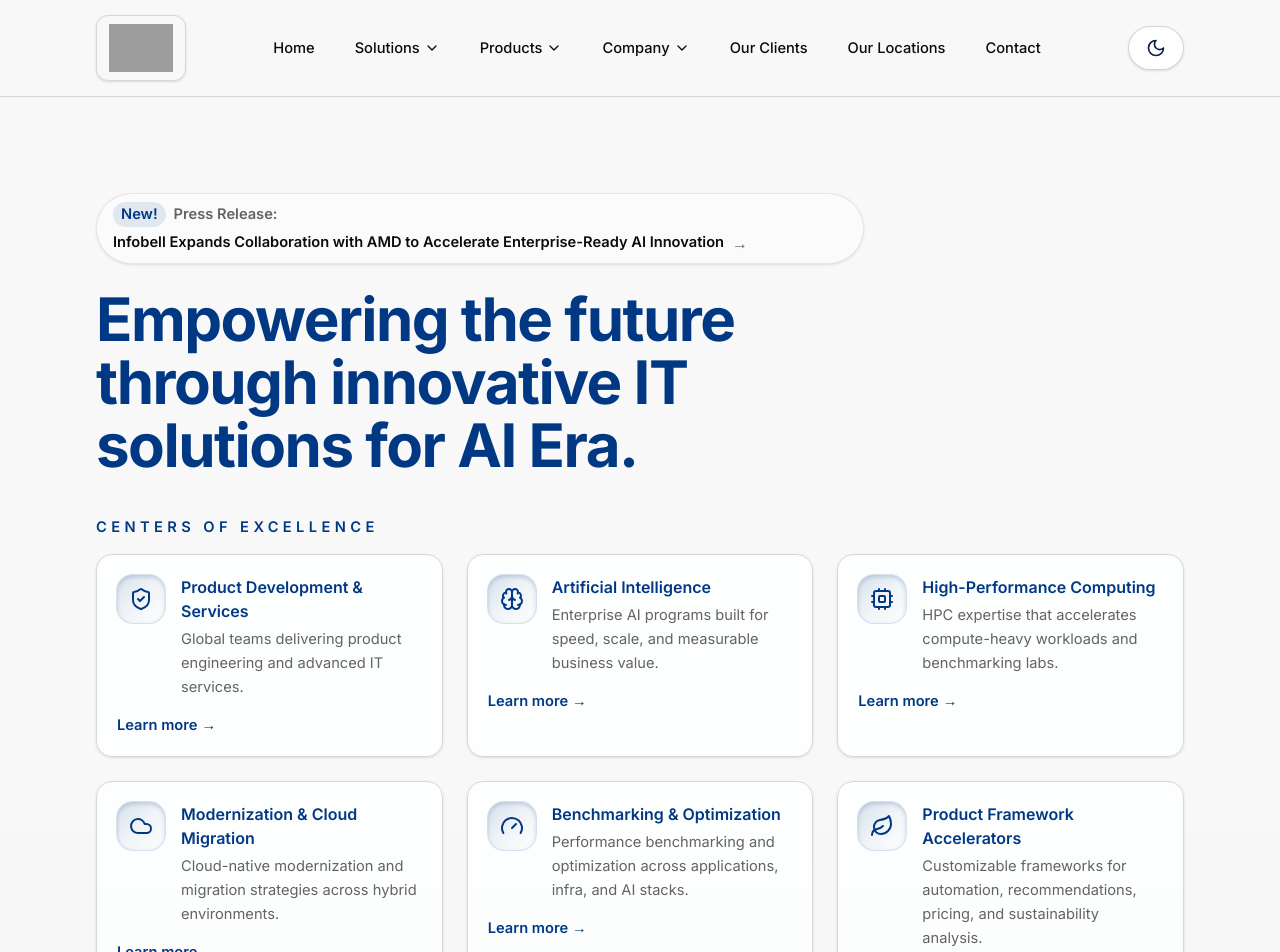
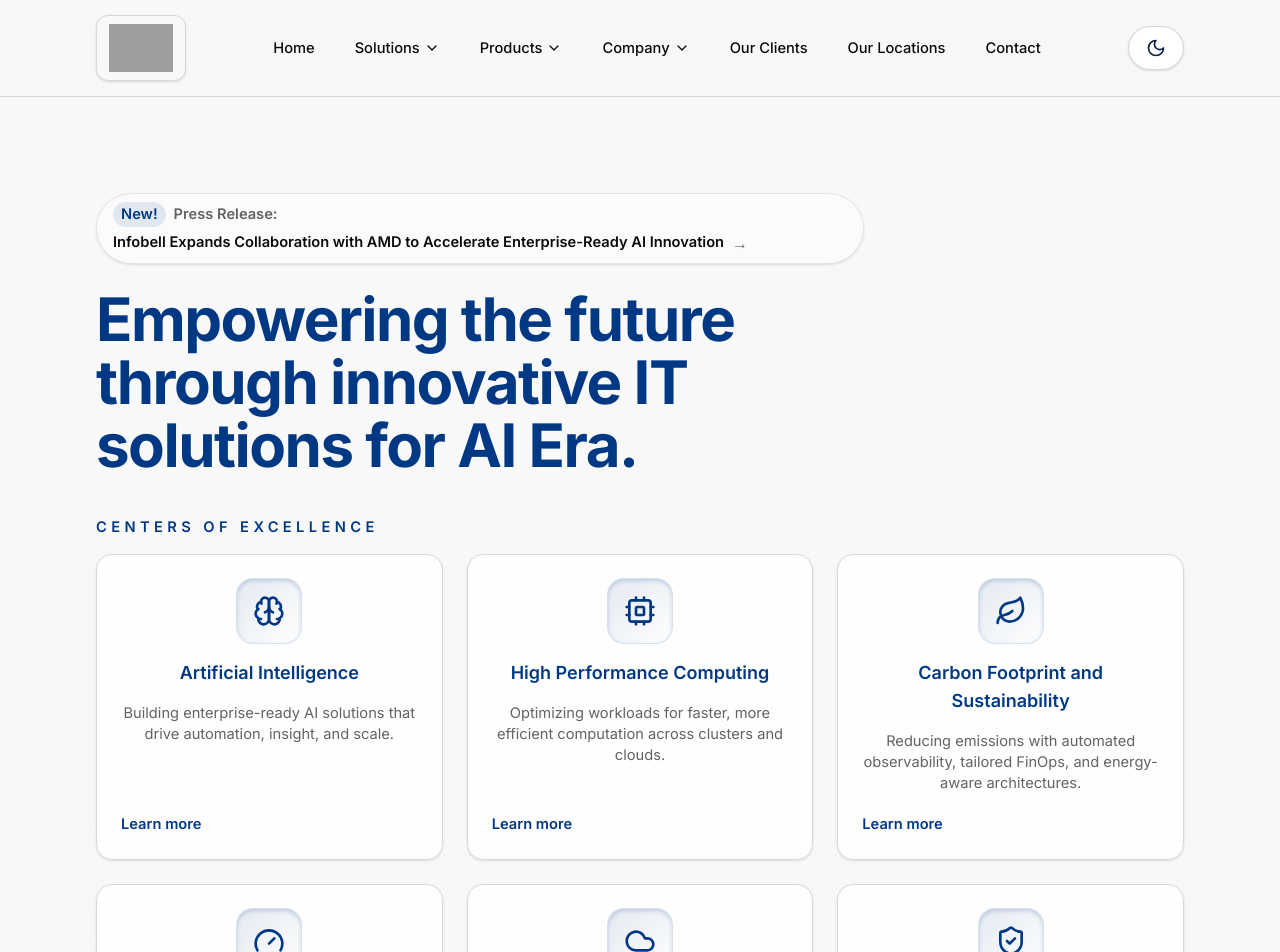
Before and after one commit to enzo-prism/infobell-it-2, a Next.js app: page / in a window 1280 px wide. Shown: the top 952 px of the page. Built offline with nearby package versions, Linux system fonts and the light colour scheme; grey boxes are pictures that could not be loaded.

Commit message:
feat: align hero excellence with core expertise

```diff
--- a/components/core-expertise-carousel.tsx
+++ b/components/core-expertise-carousel.tsx
@@ -1,20 +1,10 @@
 "use client"
 
-import Link from "next/link"
 import { useRef } from "react"
-import { Brain, Cloud, Cpu, Gauge, Leaf, ShieldCheck, ChevronLeft, ChevronRight } from "lucide-react"
-import type { LucideIcon } from "lucide-react"
+import { ChevronLeft, ChevronRight } from "lucide-react"
 import { CORE_EXPERTISE } from "@/lib/content/home"
+import { ExpertiseSlideCard } from "@/components/expertise-slide-card"
 import { Button } from "@/components/ui/button"
-
-const expertiseIconMap: Record<(typeof CORE_EXPERTISE)[number]["icon"], LucideIcon> = {
-  brain: Brain,
-  cpu: Cpu,
-  leaf: Leaf,
-  gauge: Gauge,
-  cloud: Cloud,
-  shield: ShieldCheck,
-}
 
 export function CoreExpertiseCarousel() {
   const scrollContainerRef = useRef<HTMLDivElement | null>(null)
@@ -56,41 +46,13 @@ export function CoreExpertiseCarousel() {
         className="flex gap-4 overflow-x-auto scroll-smooth px-1 pb-8 pt-2 snap-x snap-mandatory"
       >
         {CORE_EXPERTISE.map((item) => {
-          const Icon = expertiseIconMap[item.icon]
-          const points = item.description
-            .split(";")
-            .map((point) => point.trim())
-            .filter(Boolean)
-            .map((point) => {
-              const normalized = point.replace(/\.+$/, "")
-              return normalized.charAt(0).toUpperCase() + normalized.slice(1)
-            })
           return (
-            <Link
+            <ExpertiseSlideCard
               key={item.title}
-              href={item.href}
-              aria-label={`${item.title} capability`}
-              className="card-glow hover-tilt group flex min-w-[280px] max-w-[320px] snap-start flex-col justify-between rounded-2xl border border-border bg-card/80 p-6 shadow-sm transition duration-200 hover:border-transparent hover:bg-card hover:shadow-[inset_0_0_0_2px_rgba(14,165,233,0.6)] focus-visible:outline-none focus-visible:ring-2 focus-visible:ring-primary/40 focus-visible:ring-offset-2 focus-visible:ring-offset-background sm:min-w-[320px]"
-            >
-              <div className="flex flex-col gap-4 text-center">
-                <div className="mx-auto flex h-16 w-16 items-center justify-center rounded-2xl bg-gradient-to-br from-primary/10 via-primary/5 to-transparent text-primary shadow-inner shadow-primary/20 ring-1 ring-primary/15 transition-transform duration-300 group-hover:-translate-y-1 group-hover:rotate-3">
-                  <Icon className="h-8 w-8" aria-hidden="true" />
-                </div>
-                <h3 className="text-lg font-semibold text-heading">{item.title}</h3>
-                <p className="text-sm text-muted-foreground">{item.summary}</p>
-                <ul className="space-y-3 text-left text-sm leading-6 text-muted-foreground">
-                  {points.slice(0, 4).map((point) => (
-                    <li key={point} className="flex gap-3 rounded-xl border border-border/40 bg-card/60 p-3 text-left shadow-sm">
-                      <span className="mt-1.5 h-2 w-2 flex-none rounded-full bg-primary" />
-                      <span className="text-muted-foreground">{point}</span>
-                    </li>
-                  ))}
-                </ul>
-              </div>
-              <span className="mt-5 text-sm font-semibold text-primary underline-offset-4 group-hover:underline">
-                Learn more
-              </span>
-            </Link>
+              item={item}
+              variant="detailed"
+              className="min-w-[280px] max-w-[320px] snap-start sm:min-w-[320px]"
+            />
           )
         })}
       </div>
--- /dev/null
+++ b/components/expertise-slide-card.tsx
@@ -0,0 +1,77 @@
+"use client"
+
+import Link from "next/link"
+import { Brain, Cloud, Cpu, Gauge, Leaf, ShieldCheck } from "lucide-react"
+import type { LucideIcon } from "lucide-react"
+import type { ExpertiseIcon } from "@/lib/content/capabilities"
+import type { ExpertiseItem } from "@/lib/content/home"
+import { cn } from "@/lib/utils"
+
+const iconMap: Record<ExpertiseIcon, LucideIcon> = {
+  brain: Brain,
+  cpu: Cpu,
+  leaf: Leaf,
+  gauge: Gauge,
+  cloud: Cloud,
+  shield: ShieldCheck,
+}
+
+export type ExpertiseSlideCardProps = {
+  item: ExpertiseItem
+  variant?: "compact" | "detailed"
+  className?: string
+  ariaLabel?: string
+}
+
+function getHighlights(description: string) {
+  return description
+    .split(";")
+    .map((point) => point.trim())
+    .filter(Boolean)
+    .map((point) => {
+      const normalized = point.replace(/\.+$/, "")
+      return normalized.charAt(0).toUpperCase() + normalized.slice(1)
+    })
+}
+
+export function ExpertiseSlideCard({
+  item,
+  variant = "detailed",
+  className,
+  ariaLabel,
+}: ExpertiseSlideCardProps) {
+  const Icon = iconMap[item.icon]
+  const points = variant === "detailed" ? getHighlights(item.description).slice(0, 4) : []
+
+  return (
+    <Link
+      href={item.href}
+      aria-label={ariaLabel ?? `${item.title} capability`}
+      className={cn(
+        "card-glow hover-tilt group flex flex-col justify-between rounded-2xl border border-border bg-card/80 p-6 shadow-sm transition duration-200 hover:border-transparent hover:bg-card hover:shadow-[inset_0_0_0_2px_rgba(14,165,233,0.6)] focus-visible:outline-none focus-visible:ring-2 focus-visible:ring-primary/40 focus-visible:ring-offset-2 focus-visible:ring-offset-background",
+        className
+      )}
+    >
+      <div className="flex flex-col gap-4 text-center">
+        <div className="mx-auto flex h-16 w-16 items-center justify-center rounded-2xl bg-gradient-to-br from-primary/10 via-primary/5 to-transparent text-primary shadow-inner shadow-primary/20 ring-1 ring-primary/15 transition-transform duration-300 group-hover:-translate-y-1 group-hover:rotate-3">
+          <Icon className="h-8 w-8" aria-hidden="true" />
+        </div>
+        <h3 className="text-lg font-semibold text-heading">{item.title}</h3>
+        <p className="text-sm text-muted-foreground">{item.summary}</p>
+        {variant === "detailed" ? (
+          <ul className="space-y-3 text-left text-sm leading-6 text-muted-foreground">
+            {points.map((point) => (
+              <li key={point} className="flex gap-3 rounded-xl border border-border/40 bg-card/60 p-3 shadow-sm">
+                <span className="mt-1.5 h-2 w-2 flex-none rounded-full bg-primary" />
+                <span className="text-muted-foreground">{point}</span>
+              </li>
+            ))}
+          </ul>
+        ) : null}
+      </div>
+      <span className="mt-5 text-sm font-semibold text-primary underline-offset-4 group-hover:underline">
+        Learn more
+      </span>
+    </Link>
+  )
+}
--- a/components/hero-pillars-slider.tsx
+++ b/components/hero-pillars-slider.tsx
@@ -1,30 +1,10 @@
 "use client"
 
-import Link from "next/link"
 import { useRef } from "react"
-import {
-  Brain,
-  ChevronLeft,
-  ChevronRight,
-  Cloud,
-  Cpu,
-  Gauge,
-  Leaf,
-  ShieldCheck,
-} from "lucide-react"
-import type { LucideIcon } from "lucide-react"
-import type { ExpertiseIcon } from "@/lib/content/capabilities"
-import { HERO_PILLARS } from "@/lib/content/home"
+import { ChevronLeft, ChevronRight } from "lucide-react"
+import { CORE_EXPERTISE } from "@/lib/content/home"
+import { ExpertiseSlideCard } from "@/components/expertise-slide-card"
 import { Button } from "@/components/ui/button"
-
-const iconMap: Record<ExpertiseIcon, LucideIcon> = {
-  brain: Brain,
-  cpu: Cpu,
-  leaf: Leaf,
-  gauge: Gauge,
-  cloud: Cloud,
-  shield: ShieldCheck,
-}
 
 export function HeroPillarsSlider() {
   const scrollContainerRef = useRef<HTMLDivElement | null>(null)
@@ -38,9 +18,6 @@ export function HeroPillarsSlider() {
       behavior: "smooth",
     })
   }
-
-  const baseCardClassName =
-    "card-glow group flex flex-col rounded-2xl border border-border bg-card/70 p-5 shadow-sm transition hover:-translate-y-1 hover:border-sky-300/70 hover:shadow-2xl focus-visible:outline-none focus-visible:ring-2 focus-visible:ring-primary/40 focus-visible:ring-offset-2 focus-visible:ring-offset-background"
 
   return (
     <div className="mt-8 sm:mt-10">
@@ -74,59 +51,27 @@ export function HeroPillarsSlider() {
         aria-label="Infobell centers of excellence"
         className="flex gap-4 overflow-x-auto scroll-smooth px-1 pb-8 pt-2 snap-x snap-mandatory lg:hidden"
       >
-        {HERO_PILLARS.map((pillar) => {
-          const Icon = iconMap[pillar.icon]
-          return (
-            <Link
-              key={pillar.title}
-              href={pillar.href}
-              aria-label={`Explore ${pillar.title}`}
-              className={`${baseCardClassName} min-w-[260px] max-w-[320px] snap-start`}
-            >
-              <div className="flex items-start gap-4">
-                <span className="flex h-12 w-12 flex-none items-center justify-center rounded-2xl bg-gradient-to-br from-primary/15 via-primary/5 to-transparent text-primary shadow-inner shadow-primary/20 ring-1 ring-primary/15 transition-transform duration-300 group-hover:-translate-y-0.5 group-hover:rotate-2">
-                  <Icon className="h-6 w-6" aria-hidden="true" />
-                </span>
-                <div className="min-w-0">
-                  <h3 className="text-base font-semibold text-heading">{pillar.title}</h3>
-                  <p className="mt-1 text-sm leading-6 text-muted-foreground">{pillar.summary}</p>
-                </div>
-              </div>
-              <span className="mt-4 inline-flex w-fit items-center gap-1 text-sm font-semibold text-primary transition-all duration-300 group-hover:translate-x-1">
-                <span className="underline-offset-4 group-hover:underline">Learn more</span>
-                <span aria-hidden="true">&rarr;</span>
-              </span>
-            </Link>
-          )
-        })}
+        {CORE_EXPERTISE.map((item) => (
+          <ExpertiseSlideCard
+            key={item.title}
+            item={item}
+            variant="compact"
+            ariaLabel={`Explore ${item.title}`}
+            className="min-w-[280px] max-w-[320px] snap-start sm:min-w-[320px]"
+          />
+        ))}
       </div>
 
       <div className="hidden grid-cols-3 gap-4 lg:grid xl:gap-6">
-        {HERO_PILLARS.map((pillar) => {
-          const Icon = iconMap[pillar.icon]
-          return (
-            <Link
-              key={pillar.title}
-              href={pillar.href}
-              aria-label={`Explore ${pillar.title}`}
-              className={`${baseCardClassName} h-full`}
-            >
-              <div className="flex items-start gap-4">
-                <span className="flex h-12 w-12 flex-none items-center justify-center rounded-2xl bg-gradient-to-br from-primary/15 via-primary/5 to-transparent text-primary shadow-inner shadow-primary/20 ring-1 ring-primary/15 transition-transform duration-300 group-hover:-translate-y-0.5 group-hover:rotate-2">
-                  <Icon className="h-6 w-6" aria-hidden="true" />
-                </span>
-                <div className="min-w-0">
-                  <h3 className="text-base font-semibold text-heading">{pillar.title}</h3>
-                  <p className="mt-1 text-sm leading-6 text-muted-foreground">{pillar.summary}</p>
-                </div>
-              </div>
-              <span className="mt-4 inline-flex w-fit items-center gap-1 text-sm font-semibold text-primary transition-all duration-300 group-hover:translate-x-1">
-                <span className="underline-offset-4 group-hover:underline">Learn more</span>
-                <span aria-hidden="true">&rarr;</span>
-              </span>
-            </Link>
-          )
-        })}
+        {CORE_EXPERTISE.map((item) => (
+          <ExpertiseSlideCard
+            key={item.title}
+            item={item}
+            variant="compact"
+            ariaLabel={`Explore ${item.title}`}
+            className="h-full"
+          />
+        ))}
       </div>
     </div>
   )
--- a/lib/content/home.ts
+++ b/lib/content/home.ts
@@ -15,52 +15,6 @@ export const HERO_CONTENT = {
     caption: "Infobell IT AI Solutions",
   },
 }
-
-export type HeroPillar = {
-  title: string
-  summary: string
-  icon: ExpertiseIcon
-  href: string
-}
-
-export const HERO_PILLARS: HeroPillar[] = [
-  {
-    title: "Product Development & Services",
-    summary: "Global teams delivering product engineering and advanced IT services.",
-    icon: "shield",
-    href: "/contact",
-  },
-  {
-    title: "Artificial Intelligence",
-    summary: "Enterprise AI programs built for speed, scale, and measurable business value.",
-    icon: "brain",
-    href: "/ai",
-  },
-  {
-    title: "High-Performance Computing",
-    summary: "HPC expertise that accelerates compute-heavy workloads and benchmarking labs.",
-    icon: "cpu",
-    href: "/hpc",
-  },
-  {
-    title: "Modernization & Cloud Migration",
-    summary: "Cloud-native modernization and migration strategies across hybrid environments.",
-    icon: "cloud",
-    href: "/cloud-native",
-  },
-  {
-    title: "Benchmarking & Optimization",
-    summary: "Performance benchmarking and optimization across applications, infra, and AI stacks.",
-    icon: "gauge",
-    href: "/performance",
-  },
-  {
-    title: "Product Framework Accelerators",
-    summary: "Customizable frameworks for automation, recommendations, pricing, and sustainability analysis.",
-    icon: "leaf",
-    href: "/#products",
-  },
-]
 
 export const IFX_HIGHLIGHT = {
   image: "/images/products/IFX.png",
```
